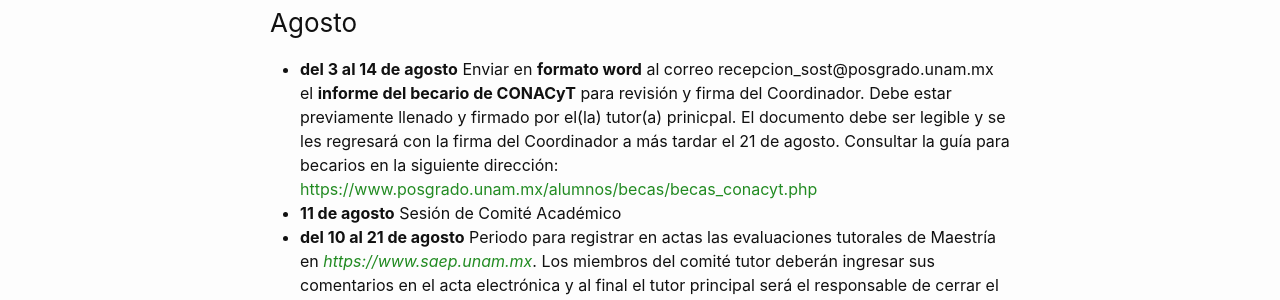
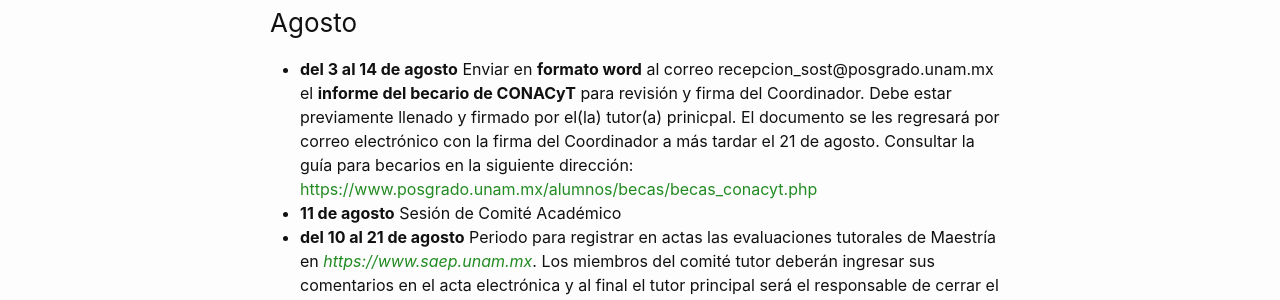
Before and after one commit to pcs-unam/pcs-unam.github.io, a Jekyll site: the page built from posgrado/calendario2.md, in a window 1280 px wide. Shown: the part 825-1125 px from the top of the page. Built offline with Jekyll 4.4.1, drawn with Linux system fonts in a browser that asks for light colours.

Commit message:
Corrección

```diff
--- a/posgrado/calendario2.md
+++ b/posgrado/calendario2.md
@@ -25,7 +25,7 @@
 
 ### Agosto
 
-- **del 3 al 14 de agosto** Enviar en **formato word** al correo recepcion_sost@posgrado.unam.mx el **informe del becario de CONACyT** para revisión y firma del Coordinador. Debe estar previamente llenado y firmado por el(la) tutor(a) prinicpal. El documento debe ser legible y se les regresará con la firma del Coordinador a más tardar el 21 de agosto. Consultar la guía para becarios en la siguiente dirección: <https://www.posgrado.unam.mx/alumnos/becas/becas_conacyt.php>
+- **del 3 al 14 de agosto** Enviar en **formato word** al correo recepcion_sost@posgrado.unam.mx el **informe del becario de CONACyT** para revisión y firma del Coordinador. Debe estar previamente llenado y firmado por el(la) tutor(a) prinicpal. El documento se les regresará por correo electrónico con la firma del Coordinador a más tardar el 21 de agosto. Consultar la guía para becarios en la siguiente dirección: <https://www.posgrado.unam.mx/alumnos/becas/becas_conacyt.php>
 - **11 de agosto** Sesión de Comité Académico
 - **del 10 al 21 de agosto** Periodo para registrar en actas las evaluaciones tutorales de Maestría en [*https://www.saep.unam.mx*](https://www.saep.unam.mx/). Los miembros del comité tutor deberán ingresar sus comentarios en el acta electrónica y al final el tutor principal será el responsable de cerrar el acta con su comentario y calificación acordada entre los miembros del comité tutor. El tutor principal es el único que requiere de firma electrónica para calificar.
 - **del 10 al 21 de agosto** Periodo para registrar en actas las evaluaciones tutorales de Doctorado en [*https://www.saep.unam.mx*](https://www.saep.unam.mx/). El tutor principal y miembros del comité tutor deberán ingresar al sistema para emitir comentarios sobre la evaluación tutoral. No se requiere de firma electrónica. La evaluación tutoral y la evaluación de la actividad complementaria forman parte de una sola evaluación semestral.
```
